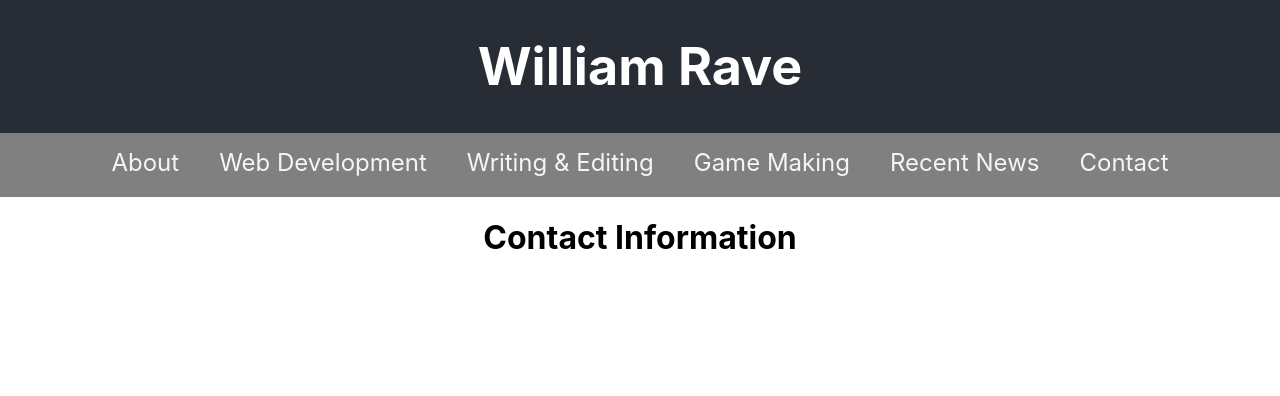
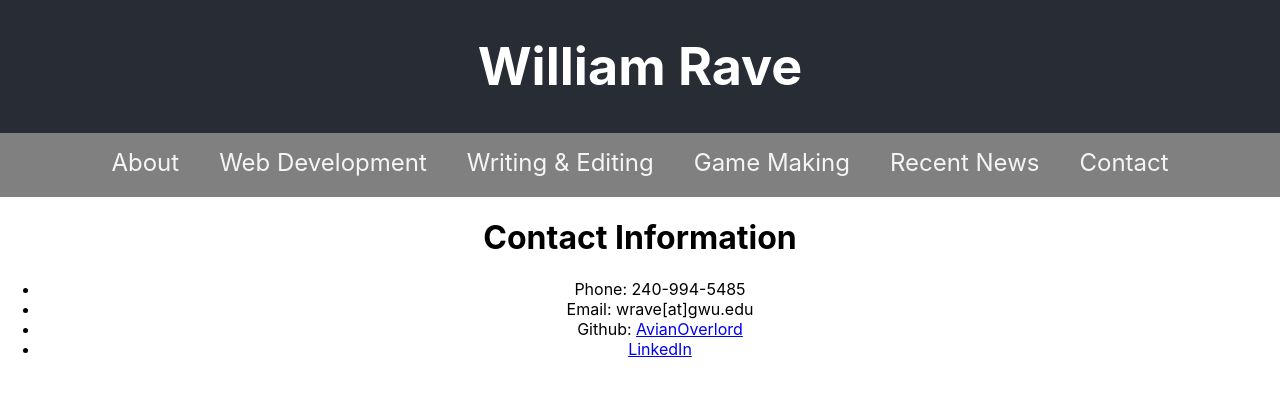
Before and after one commit to AvianOverlord/Portfolio_website, a React (Create React App) app: page /contact in a window 1280 px wide. Shown: the top 396 px of the page. Built offline with nearby package versions, Linux system fonts and the light colour scheme.

Commit message:
Content for about and contact pages

```diff
--- a/src/pages/contact.js
+++ b/src/pages/contact.js
@@ -5,8 +5,15 @@ function Contact()
     return(
         <div>
             <h1>Contact Information</h1>
+            <ul>
+                <li>Phone: 240-994-5485</li>
+                <li>Email: wrave[at]gwu.edu</li>
+                <li>Github: <a href="https://github.com/AvianOverlord">AvianOverlord</a></li>
+                <li><a href="https://www.linkedin.com/in/william-rave-395660145/">LinkedIn</a></li>
+            </ul>
         </div>
     )
+
 }
 
 export default Contact;
--- a/src/pages/home.js
+++ b/src/pages/home.js
@@ -4,7 +4,15 @@ function Home()
 {
     return(
         <div>
-            <h1>Home Page</h1>
+            <div className="left-col">
+                <h1>About Me</h1>
+                <p>I'm William Rave, coder, editor, and curious mind.</p>
+                <p>I grew up and still live in Maryland, just outside Washington D.C. I have a Bachelor's Degree from the George
+                    Washington University, and a certificate in full-stack web development from same.</p>
+            </div>
+            <div className="right-col">
+                <img src="" alt="A picture of me"/>
+            </div>
         </div>
     )
 }
```
